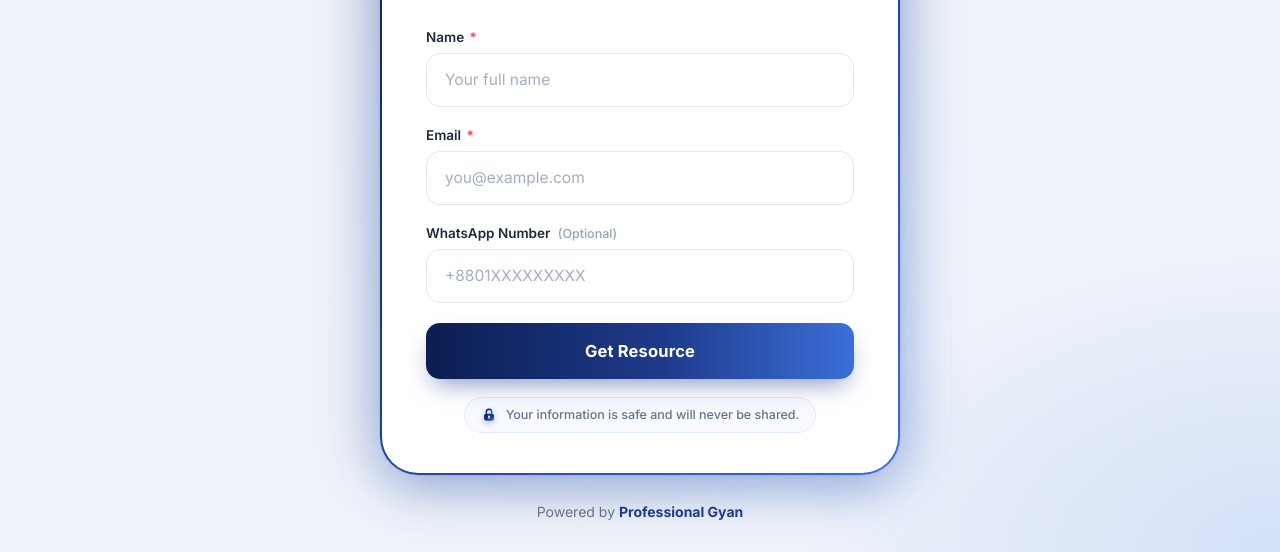
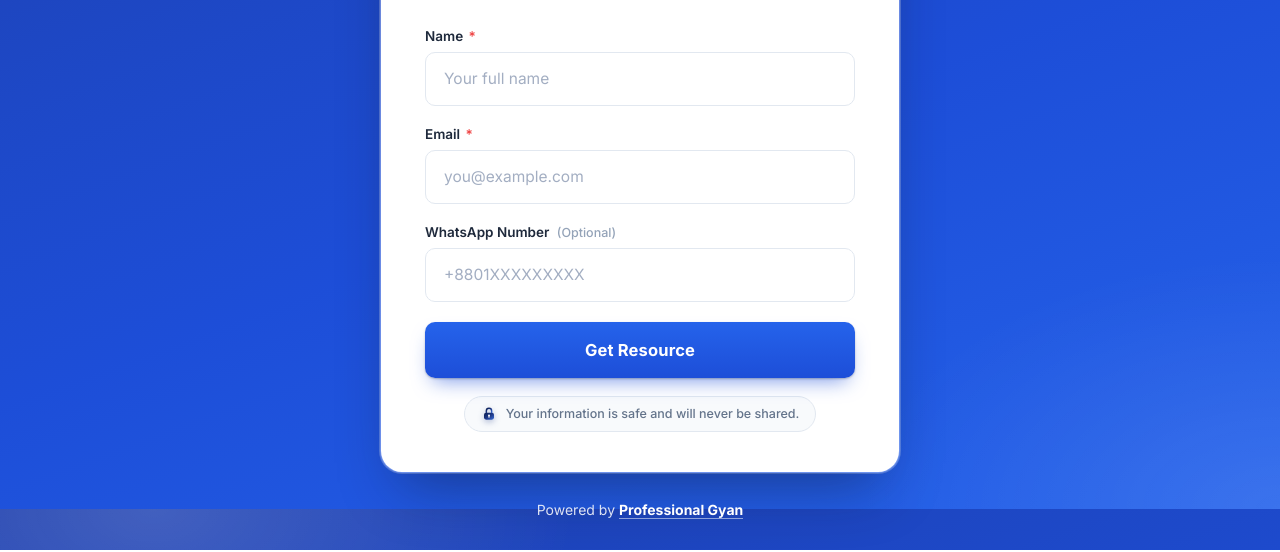
Before and after one commit to aniruddhasutradhar40/Professional-Gyan, a plain HTML site: page resourse/index.html in a window 1280 px wide. Shown: the part 291-843 px from the top of the page. Drawn offline with Linux system fonts and the light colour scheme.

Commit message:
Add SaaS color theme and layout styles

```diff
--- a/resourse/index.html
+++ b/resourse/index.html
@@ -162,6 +162,66 @@
     .card{border-radius:28px;padding:48px 24px 30px}
     .input{height:52px}
   }
+
+  /* ===== SaaS colour theme (override) ===== */
+  :root{
+    --purple:#172554;   /* deep navy */
+    --blue:#1d4ed8;     /* primary */
+    --cyan:#3b82f6;     /* accent */
+    --ink:#0f172a;
+    --muted:#64748b;
+    --line:#e2e8f0;
+    --lavender:#f8fafc;
+    --grad:linear-gradient(90deg,#172554,#1d4ed8);
+  }
+  body{
+    background:
+      radial-gradient(900px 500px at 10% -10%, #e0e9ff 0%, transparent 60%),
+      radial-gradient(800px 500px at 100% 110%, #e6f0ff 0%, transparent 60%),
+      #f8fafc;
+  }
+  .card-wrap{
+    padding:1px;border-radius:22px;background:#e2e8f0;
+    box-shadow:0 1px 2px rgba(15,23,42,.06),0 24px 48px -20px rgba(15,23,42,.22);
+  }
+  .card-wrap::before{display:none}
+  .card{border-radius:21px}
+  .card::before{height:4px;background:linear-gradient(90deg,#172554,#1d4ed8,#3b82f6)}
+  .badge{color:#1d4ed8;background:#eff6ff;border-color:#dbeafe}
+  .badge i{background:#3b82f6;box-shadow:0 0 0 4px rgba(59,130,246,.18)}
+  h1 span{background:linear-gradient(90deg,#172554,#1d4ed8);-webkit-background-clip:text;background-clip:text;color:transparent}
+  .input{border-radius:10px;border-color:#e2e8f0;background:#fff}
+  .input:hover{border-color:#cbd5e1}
+  .input:focus{border-color:#1d4ed8;box-shadow:0 0 0 4px rgba(29,78,216,.12)}
+  .btn{
+    border-radius:10px;background:linear-gradient(180deg,#1d4ed8,#172554);
+    box-shadow:0 1px 2px rgba(15,23,42,.2),0 10px 20px -8px rgba(29,78,216,.5);
+  }
+  .btn:hover{box-shadow:0 1px 2px rgba(15,23,42,.2),0 14px 26px -8px rgba(29,78,216,.55)}
+  .privacy{background:#f8fafc;border-color:#e2e8f0}
+  .check{background:linear-gradient(135deg,#172554,#1d4ed8);box-shadow:0 12px 26px -8px rgba(29,78,216,.5)}
+  .link-box{border-color:#bfdbfe;background:#f8fafc;border-radius:10px}
+  .link-box svg{stroke:#1d4ed8}
+  .link-box a,footer a{color:#1d4ed8}
+  footer a:hover{color:#172554;border-color:#172554}
+
+  /* ===== Blue + White SaaS layout (override) ===== */
+  body{
+    background:
+      radial-gradient(700px 420px at 12% 0%, rgba(255,255,255,.16) 0%, transparent 60%),
+      radial-gradient(700px 420px at 100% 100%, rgba(255,255,255,.10) 0%, transparent 60%),
+      linear-gradient(160deg,#1e40af 0%,#1d4ed8 55%,#2563eb 100%);
+    background-attachment:fixed;
+  }
+  .card-wrap{
+    background:rgba(255,255,255,.35);
+    box-shadow:0 30px 60px -20px rgba(15,23,42,.45),0 0 0 1px rgba(255,255,255,.25);
+  }
+  .card{background:#ffffff}
+  .btn{background:linear-gradient(180deg,#2563eb,#1d4ed8);box-shadow:0 1px 2px rgba(15,23,42,.25),0 10px 20px -8px rgba(29,78,216,.6)}
+  footer{color:rgba(255,255,255,.85)}
+  footer a{color:#ffffff;border-bottom-color:rgba(255,255,255,.5)}
+  footer a:hover{color:#ffffff;border-color:#ffffff}
 </style>
 </head>
 <body>
```
